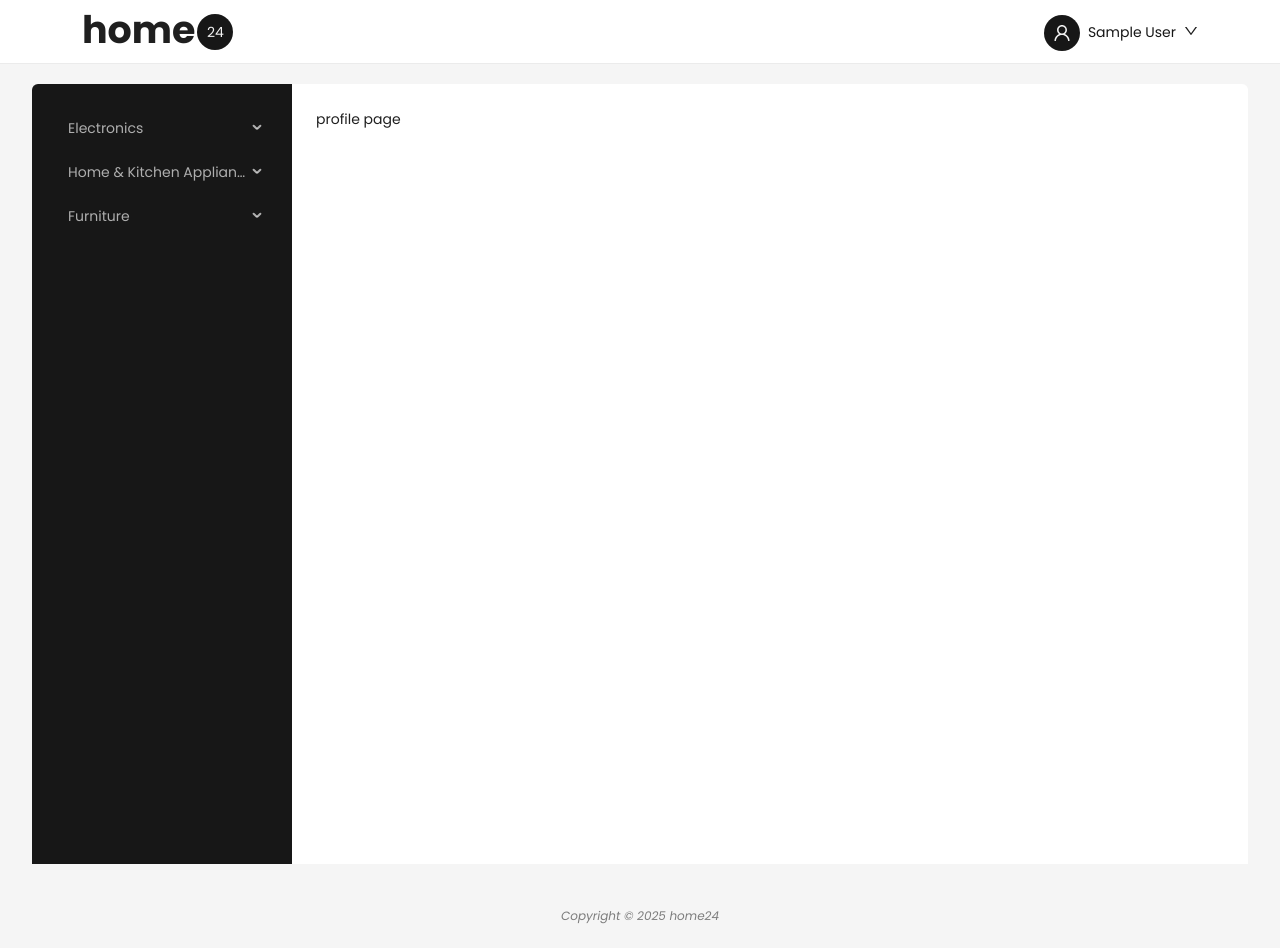
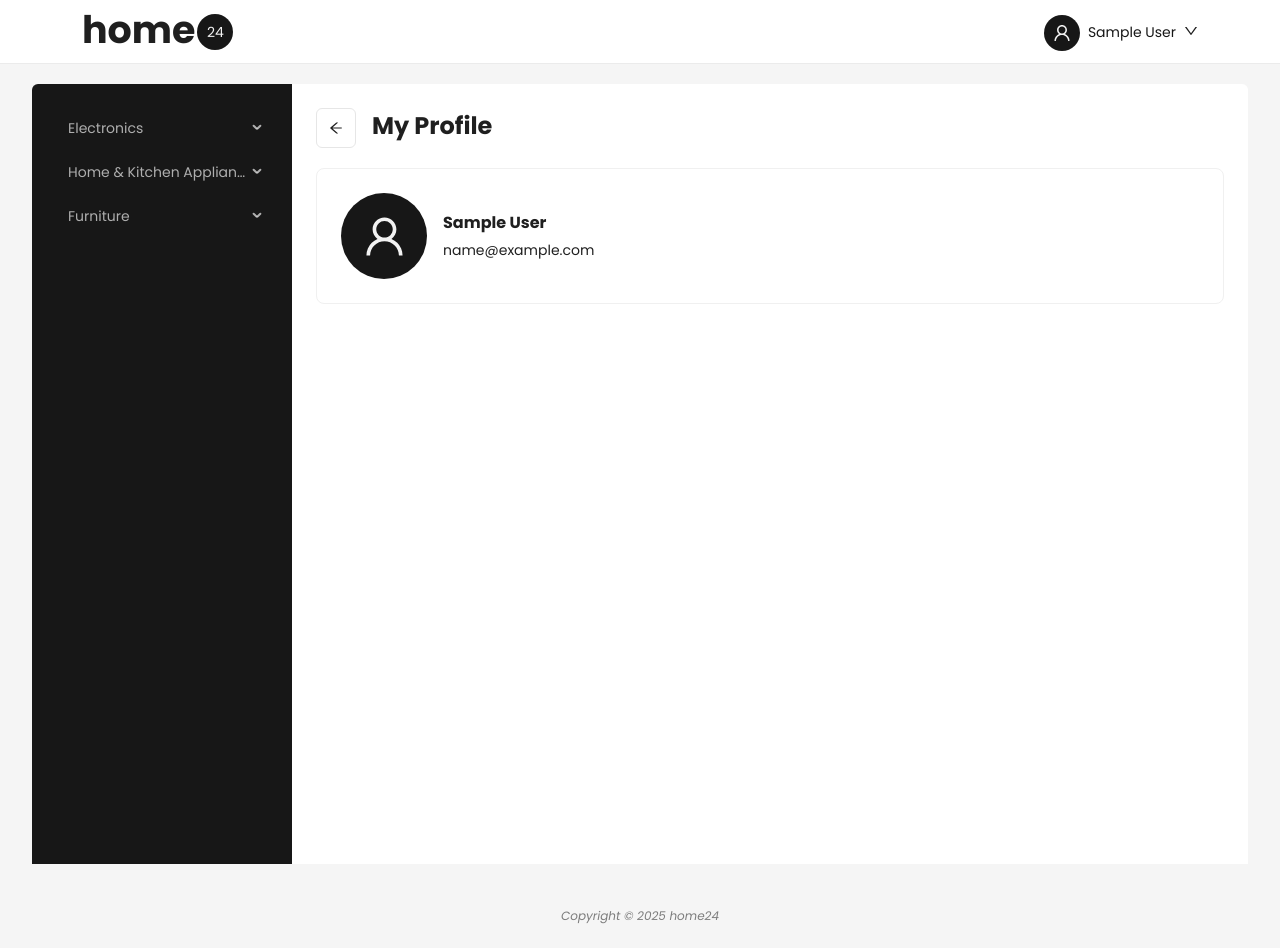
Before and after one commit to kacMadushan/bxp-frontend-app, a React (Create React App) app: page /profile in a window 1280 px wide. Built offline with nearby package versions, Linux system fonts and the light colour scheme; sample sign-in values are in the browser's storage.

Commit message:
Update profile page

```diff
--- a/src/components/ProductsTable.tsx
+++ b/src/components/ProductsTable.tsx
@@ -18,7 +18,8 @@ const ProductsTable = ({ products, getCategoryById }: ProductsTableProps) => {
                     {
                         title: 'ID',
                         dataIndex: 'id',
-                        key: 'id'
+                        key: 'id',
+                        sorter: (a, b) => a.id - b.id,
                     },
                     {
                         title: 'Product Name',
--- a/src/components/UserAvatar.tsx
+++ b/src/components/UserAvatar.tsx
@@ -1,11 +1,15 @@
 import { Avatar } from 'antd';
 import { UserOutlined } from '@ant-design/icons';
 
-const UserAvatar = () => {
+interface UserAvatarProps {
+    size?: number
+}
+
+const UserAvatar = ({ size = 36 }: UserAvatarProps) => {
     return (
         <Avatar
             className='bg-gray_1000 text-gray_100'
-            size={36}
+            size={size}
             icon={<UserOutlined />}
         />
     );
--- a/src/pages/ProfilePage.tsx
+++ b/src/pages/ProfilePage.tsx
@@ -1,8 +1,29 @@
-import { Card } from 'antd';
+import { Card, Flex, Typography } from 'antd';
+
+import { useAuthContext } from '../context/AuthProvider';
+
+import PageHeading from '../components/PageHeading';
+import UserAvatar from '../components/UserAvatar';
+
+const { Title, Text } = Typography;
 
 const ProfilePage = () => {
+    const { user } = useAuthContext();
     return (
-        <Card className='page-wrapper'>profile page</Card>
+        <Card className='page-wrapper'>
+            <PageHeading title='My Profile' />
+            <div>
+                <Card>
+                    <Flex align='center' gap={16}>
+                        <UserAvatar size={86} />
+                        <div>
+                            <Title level={5}>{user?.name}</Title>
+                            <Text>{user?.email}</Text>
+                        </div>
+                    </Flex>
+                </Card>
+            </div>
+        </Card>
     );
 };
 
```
